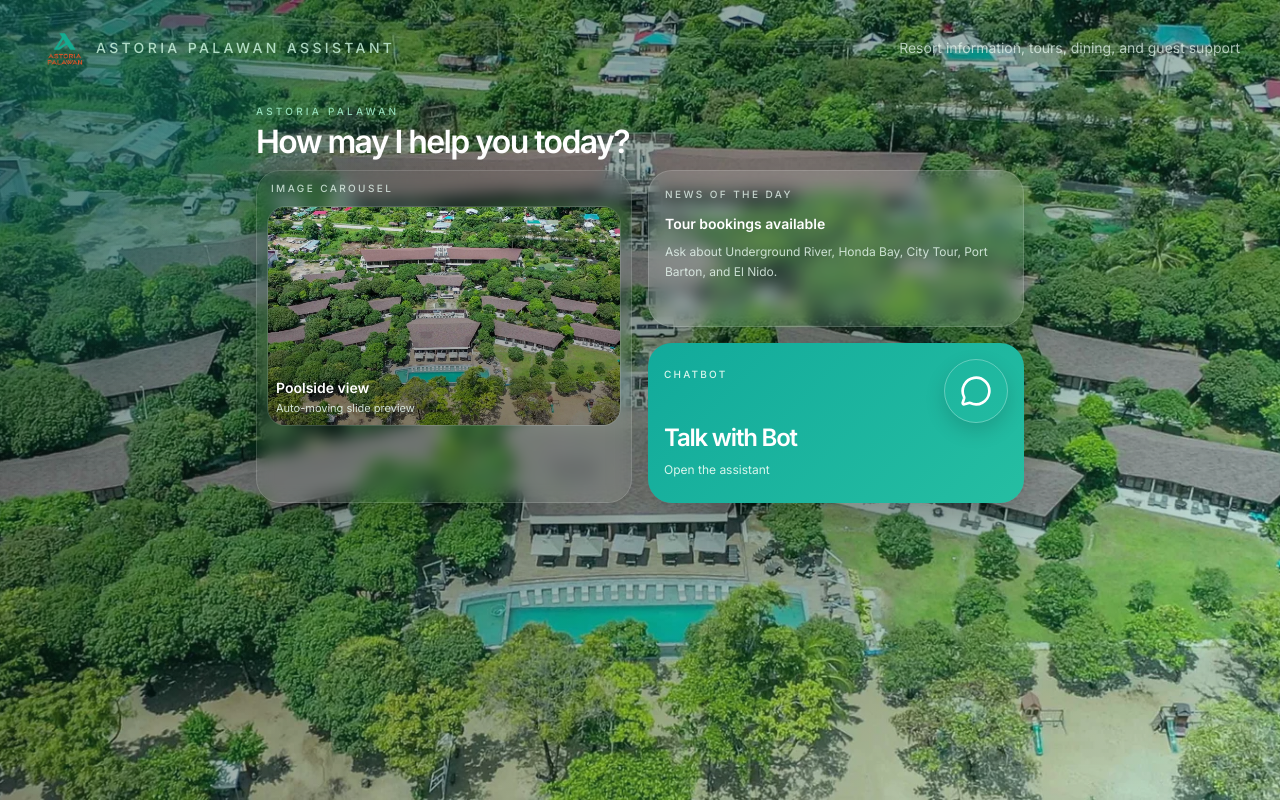
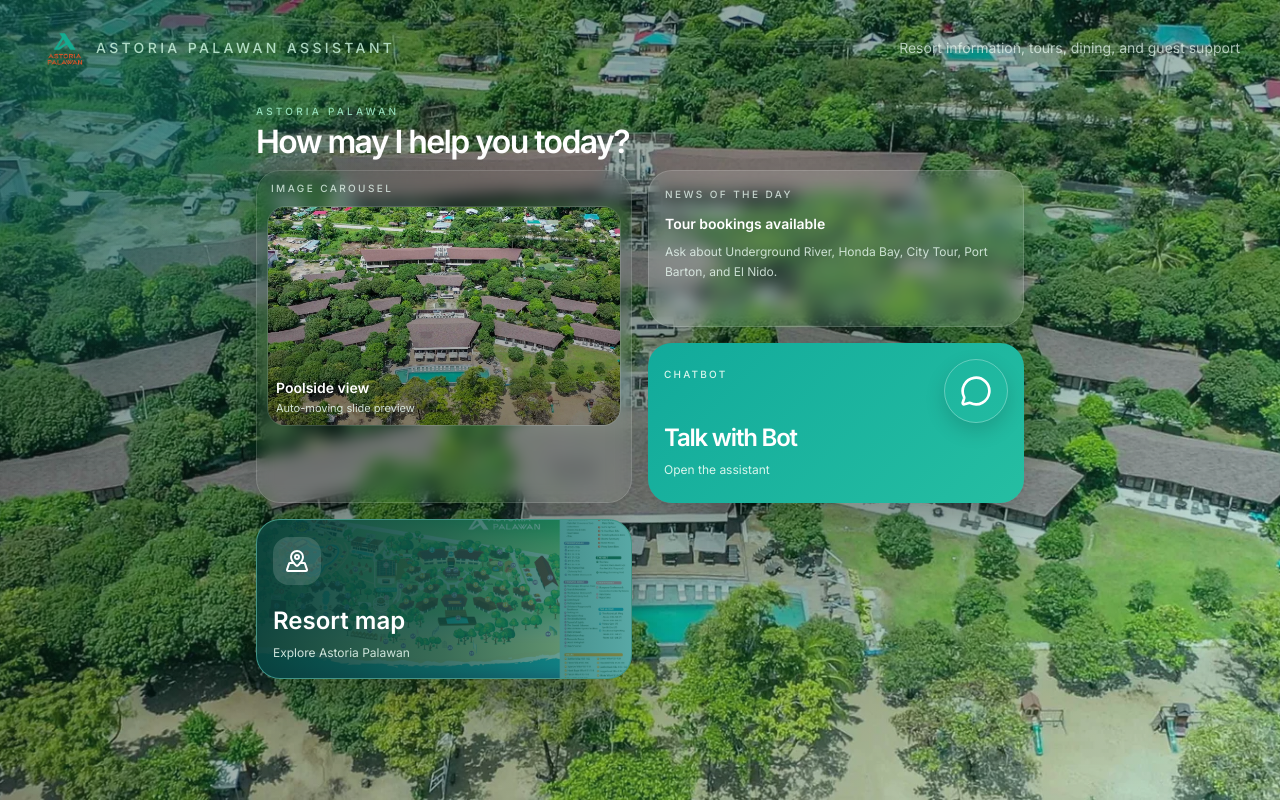
Before and after one commit to Juanich07/astoria-ai-concierge, a Next.js app: page / in a window 1280 px wide. Built offline with nearby package versions, Linux system fonts and the light colour scheme; no server answers; the database is empty.

Commit message:
Add resort map viewer

```diff
--- a/src/components/LandingPage.tsx
+++ b/src/components/LandingPage.tsx
@@ -6,6 +6,7 @@
 import { doc, getDoc } from 'firebase/firestore';
 import { defaultLandingContent, normalizeLandingPageContent } from '@/data/landingContent';
 import { db, isFirebaseConfigured } from '@/lib/firebase';
+import ResortMap from '@/components/ResortMap';
 
 const LANDING_PAGE_STORAGE_KEY = 'astoria-landing-page-content';
 
@@ -174,6 +175,8 @@
               <p className="mt-2 text-xs text-emerald-50/90">{content.chatbotSubtitle}</p>
             </div>
           </button>
+
+          <ResortMap />
         </div>
       </section>
     </main>
--- /dev/null
+++ b/src/components/ResortMap.tsx
@@ -0,0 +1,89 @@
+'use client';
+
+import { useEffect, useState } from 'react';
+import Image from 'next/image';
+import { MapPinned, X } from 'lucide-react';
+
+const mapImage = '/icons/apw-map.jpg';
+
+export default function ResortMap() {
+  const [isOpen, setIsOpen] = useState(false);
+  const [hasImageError, setHasImageError] = useState(false);
+
+  useEffect(() => {
+    if (!isOpen) return;
+
+    const closeOnEscape = (event: KeyboardEvent) => {
+      if (event.key === 'Escape') setIsOpen(false);
+    };
+
+    window.addEventListener('keydown', closeOnEscape);
+    return () => window.removeEventListener('keydown', closeOnEscape);
+  }, [isOpen]);
+
+  return (
+    <>
+      <button
+        type="button"
+        onClick={() => setIsOpen(true)}
+        className="relative col-span-2 min-h-[146px] overflow-hidden rounded-[24px] border border-white/20 bg-[#147b69] p-4 text-left text-white shadow-[0_18px_40px_rgba(0,0,0,0.26)] transition hover:bg-[#176f63] sm:col-span-1 sm:min-h-[160px]"
+        aria-label="Open resort map"
+      >
+        {!hasImageError ? (
+          <Image
+            src={mapImage}
+            alt=""
+            fill
+            sizes="(max-width: 640px) 100vw, 50vw"
+            className="object-cover opacity-45 transition duration-300 hover:scale-105"
+            onError={() => setHasImageError(true)}
+          />
+        ) : null}
+        <span className="absolute inset-0 bg-gradient-to-r from-[#073b36]/90 via-[#073b36]/55 to-transparent" />
+        <span className="relative inline-flex h-12 w-12 items-center justify-center rounded-2xl bg-white/15">
+          <MapPinned className="h-6 w-6" />
+        </span>
+        <span className="relative mt-5 block text-2xl font-semibold">Resort map</span>
+        <span className="relative mt-2 block text-xs text-emerald-50/85">Explore Astoria Palawan</span>
+      </button>
+
+      {isOpen ? (
+        <div
+          className="fixed inset-0 z-[80] flex items-center justify-center bg-black/85 p-2 sm:p-4"
+          role="dialog"
+          aria-modal="true"
+          aria-label="Astoria Palawan resort map"
+          onMouseDown={(event) => {
+            if (event.target === event.currentTarget) setIsOpen(false);
+          }}
+        >
+          <button
+            type="button"
+            onClick={() => setIsOpen(false)}
+            className="absolute right-3 top-3 z-10 inline-flex h-11 w-11 items-center justify-center rounded-full border border-white/25 bg-black/55 text-white transition hover:bg-black/80"
+            aria-label="Close resort map"
+          >
+            <X className="h-5 w-5" />
+          </button>
+          {!hasImageError ? (
+            <Image
+              src={mapImage}
+              alt="Astoria Palawan resort map showing villas, facilities, and attractions"
+              width={1466}
+              height={733}
+              priority
+              className="max-h-[calc(100dvh-1rem)] w-auto max-w-full object-contain sm:max-h-[calc(100dvh-2rem)]"
+              onError={() => setHasImageError(true)}
+            />
+          ) : (
+            <div className="max-w-md px-6 text-center text-white">
+              <MapPinned className="mx-auto h-10 w-10 text-emerald-300" />
+              <p className="mt-4 text-lg font-semibold">Map image not found</p>
+              <p className="mt-2 text-sm text-white/70">The resort map image could not be loaded.</p>
+            </div>
+          )}
+        </div>
+      ) : null}
+    </>
+  );
+}
```
Also changed, not shown: public/icons/apw-map.jpg (added).
